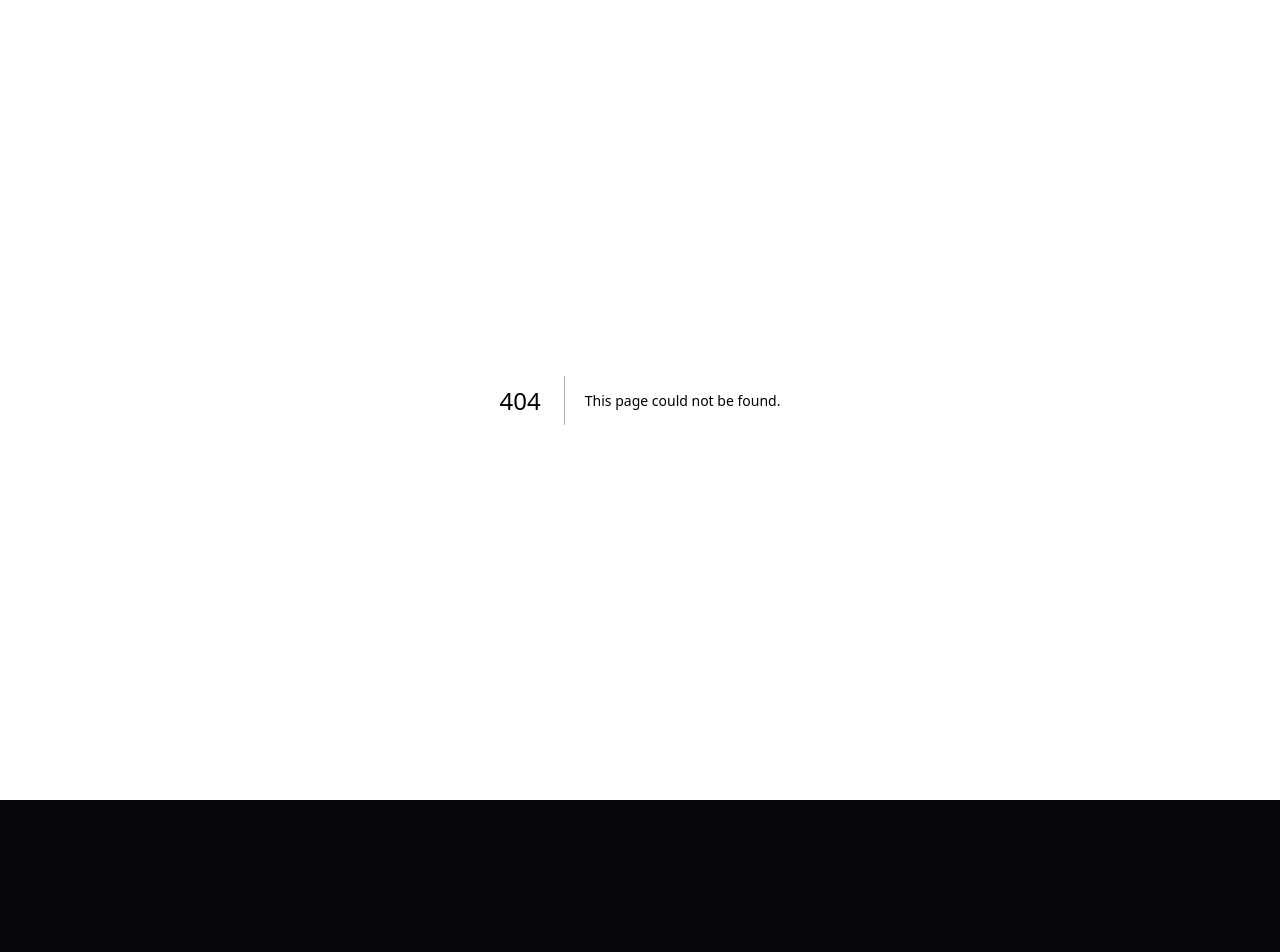
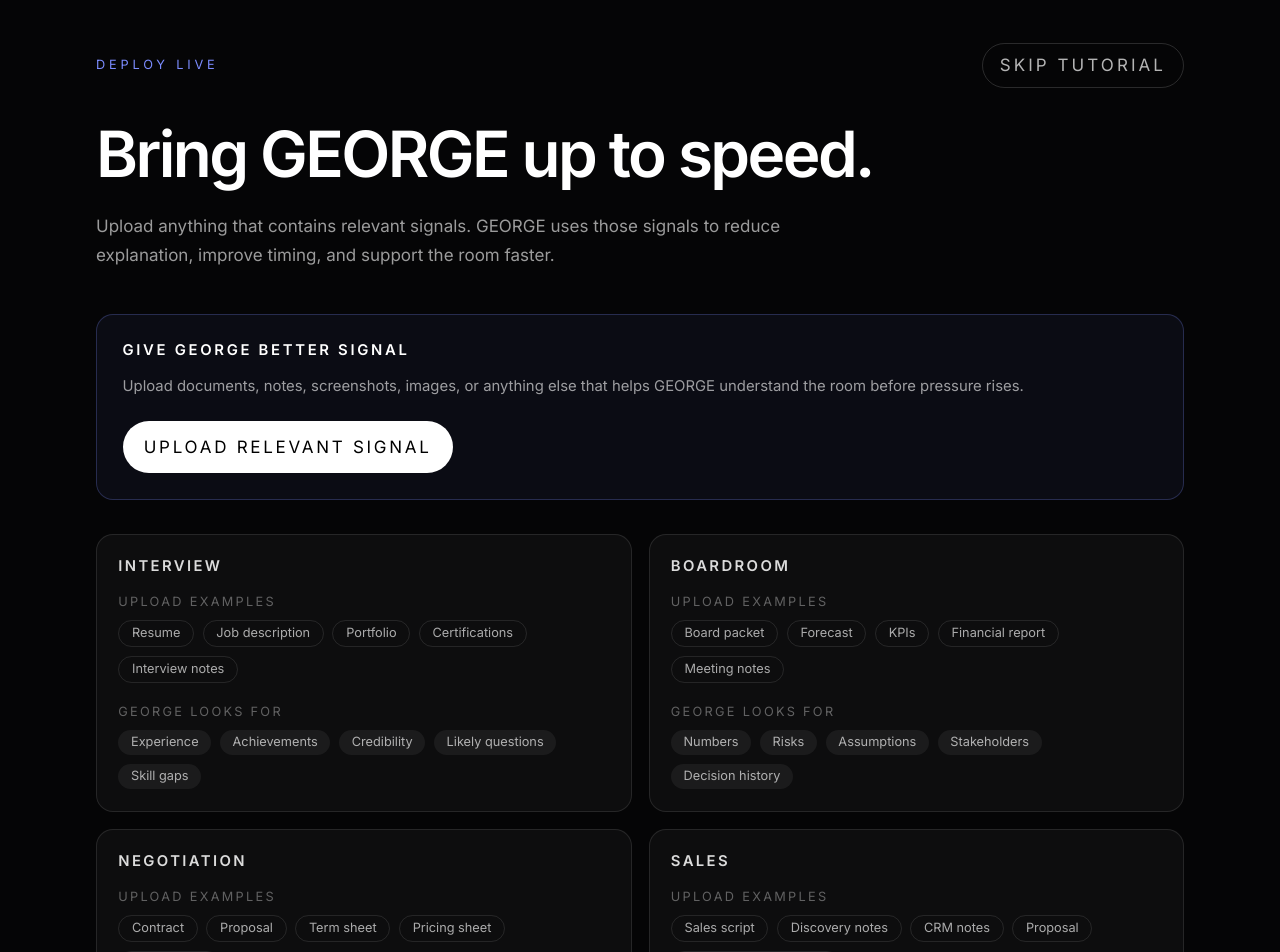
Before and after one commit to LesKemVal/ai-clarity, a Next.js app: page /george/deploy-live in a window 1280 px wide. Before the commit this address had no page. Shown: the top 952 px of the page. Before the commit the page ends 800 px from the top, so only its background shows below. Built offline with nearby package versions, Linux system fonts and the light colour scheme.

Commit message:
Add dynamic Deploy LIVE signal upload page

```diff
--- /dev/null
+++ b/app/george/deploy-live/page.tsx
@@ -0,0 +1,106 @@
+import Link from 'next/link'
+
+const chairSignals = {
+  Interview: {
+    examples: ['Resume', 'Job description', 'Portfolio', 'Certifications', 'Interview notes'],
+    value: ['Experience', 'Achievements', 'Credibility', 'Likely questions', 'Skill gaps'],
+  },
+  Boardroom: {
+    examples: ['Board packet', 'Forecast', 'KPIs', 'Financial report', 'Meeting notes'],
+    value: ['Numbers', 'Risks', 'Assumptions', 'Stakeholders', 'Decision history'],
+  },
+  Negotiation: {
+    examples: ['Contract', 'Proposal', 'Term sheet', 'Pricing sheet', 'Email thread'],
+    value: ['Leverage', 'Concessions', 'Deadlines', 'Terms', 'Objections'],
+  },
+  Sales: {
+    examples: ['Sales script', 'Discovery notes', 'CRM notes', 'Proposal', 'Competitor comparison'],
+    value: ['Pain points', 'Objections', 'Buying signals', 'Decision makers', 'Next step'],
+  },
+  Doctor: {
+    examples: ['Medical notes', 'Lab results', 'Medication list', 'Symptoms', 'Referral notes'],
+    value: ['History', 'Symptoms', 'Questions', 'Concerns', 'Treatment context'],
+  },
+  Presentation: {
+    examples: ['Slides', 'Speaker notes', 'Research', 'Agenda', 'Audience notes'],
+    value: ['Key points', 'Weak areas', 'Likely questions', 'Supporting evidence', 'Timing'],
+  },
+}
+
+export default function DeployLivePage() {
+  return (
+    <main className="min-h-screen bg-[#050506] text-white px-6 py-10">
+      <section className="mx-auto max-w-5xl">
+        <div className="flex items-center justify-between">
+          <p className="text-xs uppercase tracking-[0.3em] text-[#7C8CFF]">Deploy LIVE</p>
+          <Link href="/live-voice" className="rounded-full border border-white/15 px-4 py-2 text-xs uppercase tracking-[0.18em] text-white/70">
+            Skip tutorial
+          </Link>
+        </div>
+
+        <h1 className="mt-8 max-w-3xl text-4xl font-semibold tracking-[-0.04em] sm:text-6xl">
+          Bring GEORGE up to speed.
+        </h1>
+
+        <p className="mt-6 max-w-2xl text-white/60 leading-7">
+          Upload anything that contains relevant signals. GEORGE uses those signals to reduce explanation, improve timing, and support the room faster.
+        </p>
+
+        <div className="mt-10 rounded-2xl border border-[#7C8CFF]/25 bg-[#7C8CFF]/[0.06] p-6">
+          <p className="text-sm font-semibold uppercase tracking-[0.18em] text-white">Give GEORGE better signal</p>
+          <p className="mt-3 text-sm leading-6 text-white/60">
+            Upload documents, notes, screenshots, images, or anything else that helps GEORGE understand the room before pressure rises.
+          </p>
+          <button className="mt-5 rounded-full bg-white px-5 py-3 text-sm font-semibold uppercase tracking-[0.16em] text-black">
+            Upload relevant signal
+          </button>
+        </div>
+
+        <div className="mt-8 grid gap-4 md:grid-cols-2">
+          {Object.entries(chairSignals).map(([chair, data]) => (
+            <div key={chair} className="rounded-2xl border border-white/10 bg-white/[0.035] p-5">
+              <h2 className="text-sm font-semibold uppercase tracking-[0.16em] text-white/85">{chair}</h2>
+
+              <p className="mt-4 text-xs uppercase tracking-[0.18em] text-white/35">Upload examples</p>
+              <div className="mt-2 flex flex-wrap gap-2">
+                {data.examples.map((item) => (
+                  <span key={item} className="rounded-full border border-white/10 px-3 py-1 text-xs text-white/65">
+                    {item}
+                  </span>
+                ))}
+              </div>
+
+              <p className="mt-5 text-xs uppercase tracking-[0.18em] text-white/35">GEORGE looks for</p>
+              <div className="mt-2 flex flex-wrap gap-2">
+                {data.value.map((item) => (
+                  <span key={item} className="rounded-full bg-white/[0.06] px-3 py-1 text-xs text-white/65">
+                    {item}
+                  </span>
+                ))}
+              </div>
+            </div>
+          ))}
+        </div>
+
+        <div className="mt-10 rounded-2xl border border-white/10 bg-white/[0.03] p-6">
+          <p className="text-sm font-semibold uppercase tracking-[0.18em] text-white">Default steering</p>
+          <div className="mt-4 grid gap-3 text-sm text-white/60 sm:grid-cols-2">
+            <p>“One second...” → buy time</p>
+            <p>“Right...” → continue</p>
+            <p>“Interesting...” → reframe</p>
+            <p>Repeat signal → repair context</p>
+          </div>
+        </div>
+
+        <div className="mt-10 flex flex-col gap-3 sm:flex-row">
+          <Link href="/live-voice" className="rounded-full bg-white px-6 py-3 text-center text-sm font-semibold uppercase tracking-[0.18em] text-black">
+            LIVE Now
+          </Link>
+          <Link href="/george/live-entry" className="rounded-full border border-white/15 px-6 py-3 text-center text-sm font-semibold uppercase tracking-[0.18em] text-white/75">
+            Back to Prep
+          </Link>
+        </div>
+      </section>
+    </main>
+  )
+}
```
